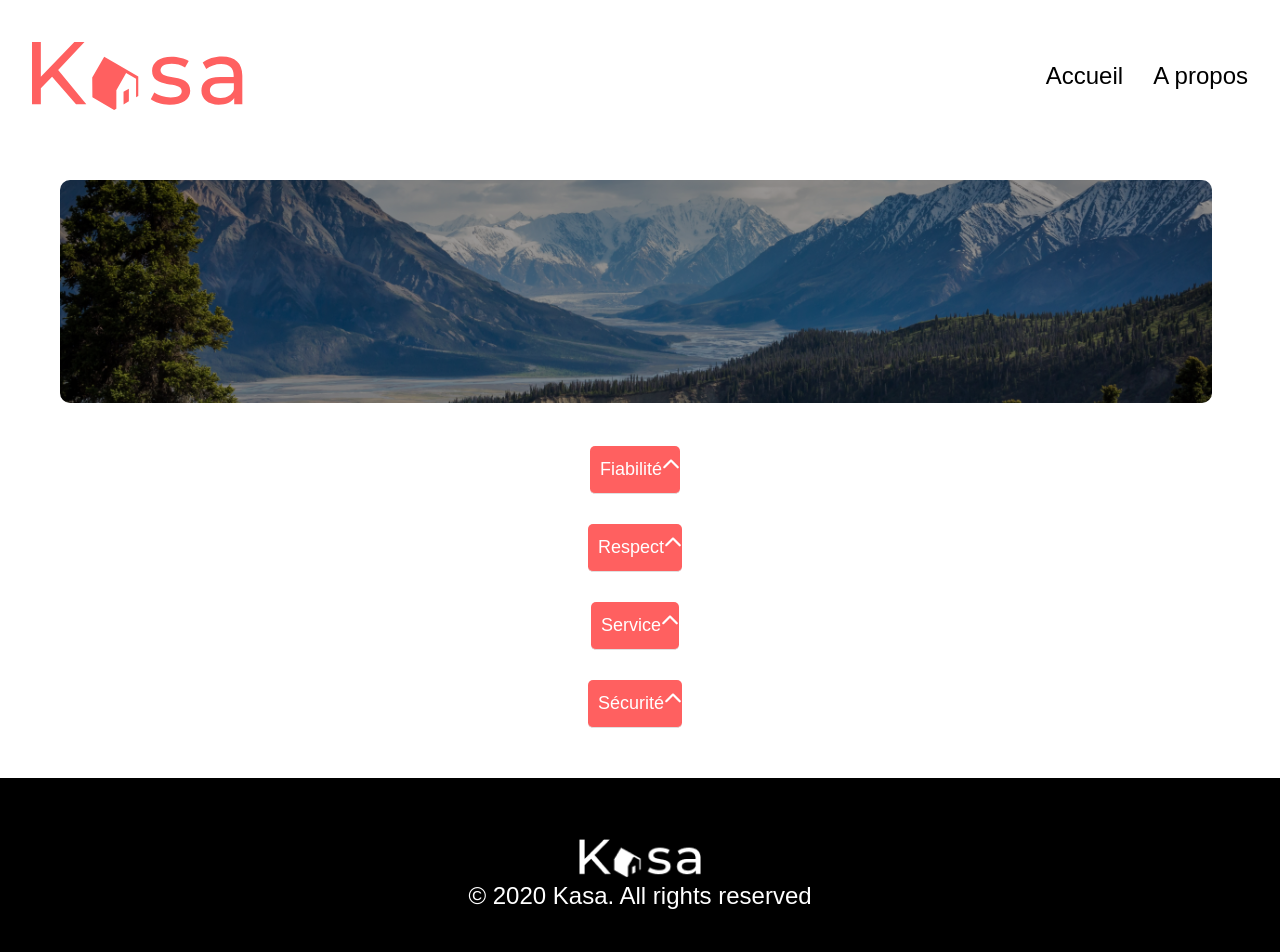
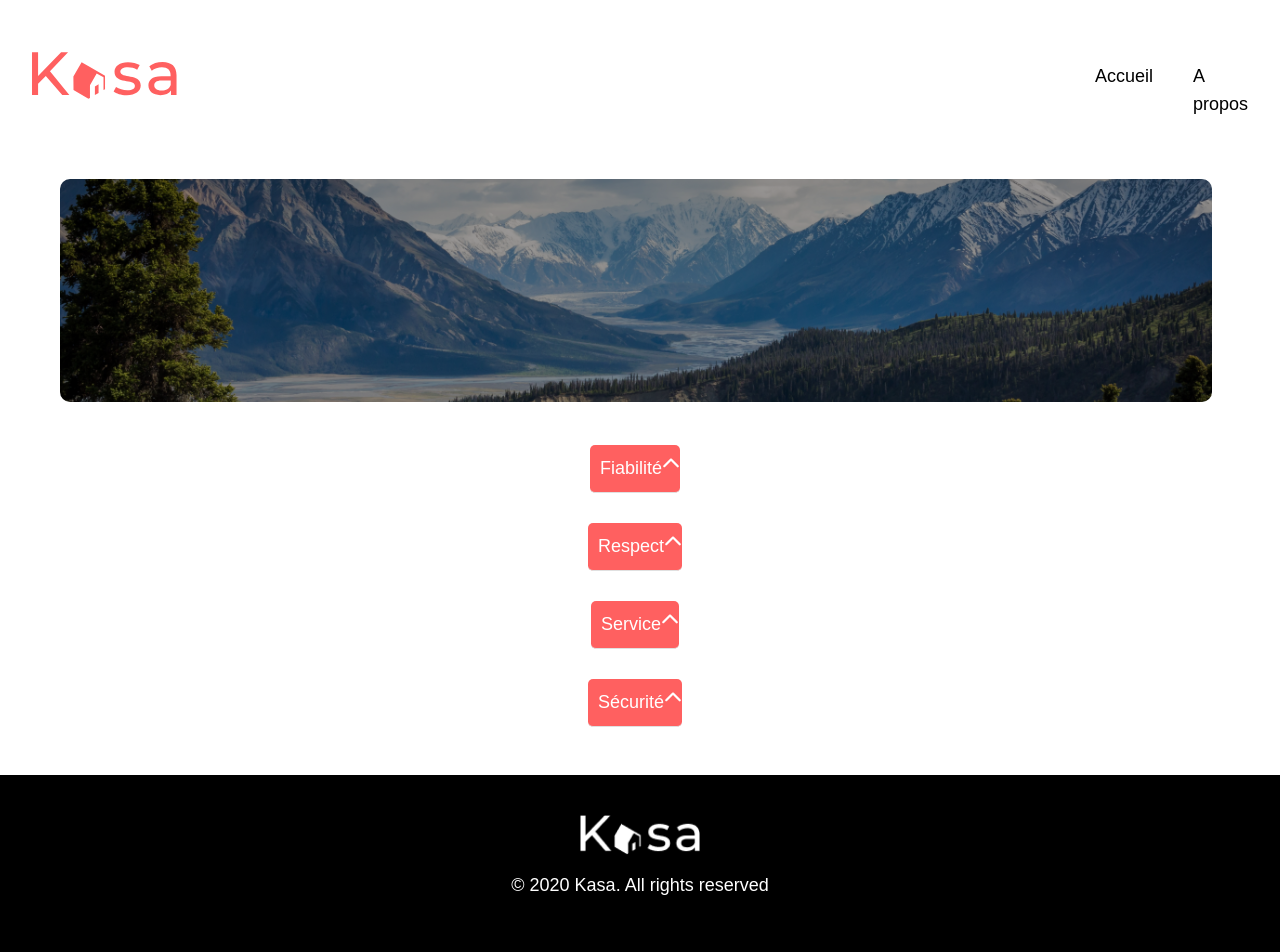
Before and after one commit to AgatheMazuret/Kasa-2.0, a React (Vite) app: page /a-propos in a window 1280 px wide. Shown: the top 952 px of the page. Built offline with nearby package versions, Linux system fonts and the light colour scheme.

Commit message:
tailwind in all components

```diff
--- a/src/components/carousel/carousel.css
+++ /dev/null
@@ -1,75 +0,0 @@
-/************************************************* Version Desktop *****************************************************/
-
-.cardHouse {
-  display: flex;
-  flex-direction: column;
-  width: 100%;
-  height: 100%;
-  align-items: center;
-  justify-content: center;
-}
-
-.carouselContainer {
-  position: relative;
-  display: flex;
-  justify-content: center;
-  align-items: center;
-  width: 1240px;
-  height: 415px;
-  margin-bottom: 20px;
-}
-
-.carouselImage {
-  width: 1240px;
-  height: 415px;
-  object-fit: cover;
-  align-items: center;
-  justify-content: center;
-}
-
-.carousel-chevron-left,
-.carousel-chevron-right {
-  position: absolute;
-  top: 50%;
-  transform: translateY(-50%);
-  font-size: 50px;
-  color: white;
-  z-index: 10;
-  cursor: pointer;
-}
-
-.carousel-chevron-left {
-  left: 20px;
-}
-
-.carousel-chevron-right {
-  right: 20px;
-}
-
-/************************************************* Version Desktop *****************************************************/
-
-@media (max-width: 480px) {
-  .carouselImage {
-    width: 335;
-    height: 255px;
-    align-items: center;
-  }
-
-  .carouselContainer {
-    width: 335px;
-    height: 255px;
-  }
-
-  .carousel-chevron-left,
-  .carousel-chevron-right {
-    font-size: 30px;
-  }
-
-  .carousel-chevron-left {
-    left: 0;
-  }
-
-  .carousel-chevron-right {
-    right: 0;
-  }
-}
--- a/src/components/carousel/carousel.tsx
+++ b/src/components/carousel/carousel.tsx
@@ -4,19 +4,16 @@ import {
   faChevronLeft,
   faChevronRight,
 } from "@fortawesome/free-solid-svg-icons";
-import "./carousel.css";
 
 type CarouselProps = { images: string[] };
 
 function Carousel({ images }: CarouselProps) {
   const [currentImage, setCurrentImage] = useState(0);
 
-  // Fonction pour avancer l'image
   const nextImage = () => {
     setCurrentImage((prevIndex) => (prevIndex + 1) % images.length);
   };
 
-  // Fonction pour reculer l'image
   const prevImage = () => {
     setCurrentImage(
       (prevIndex) => (prevIndex - 1 + images.length) % images.length
@@ -24,24 +21,29 @@ function Carousel({ images }: CarouselProps) {
   };
 
   return (
-    <div className="carouselContainer">
-      {/* Chevron gauche avec Font Awesome */}
-      <a className="carousel-chevron-left" onClick={prevImage}>
+    <div className="relative flex justify-center items-center w-[1240px] h-[415px] mb-5 max-w-full">
+      {/* Chevron gauche */}
+      <button
+        className="absolute top-1/2 transform -translate-y-1/2 text-4xl text-white z-10 cursor-pointer left-5"
+        onClick={prevImage}
+      >
         <FontAwesomeIcon icon={faChevronLeft} />
-      </a>
+      </button>
 
       {/* Image du carousel */}
-
       <img
         src={images[currentImage]}
         alt="carousel"
-        className="carouselImage"
+        className="w-[1240px] h-[415px] object-cover"
       />
 
-      {/* Chevron droit avec Font Awesome */}
-      <a className="carousel-chevron-right" onClick={nextImage}>
+      {/* Chevron droit */}
+      <button
+        className="absolute top-1/2 transform -translate-y-1/2 text-4xl text-white z-10 cursor-pointer right-5"
+        onClick={nextImage}
+      >
         <FontAwesomeIcon icon={faChevronRight} />
-      </a>
+      </button>
     </div>
   );
 }
--- a/src/components/footer/footer.css
+++ /dev/null
@@ -1,52 +0,0 @@
-/******************************************* Desktop ********************************************/
-
-.footer {
-  background-color: black;
-  width: 100%;
-}
-
-.logo-footer {
-  display: flex;
-  flex-direction: column;
-  height: 180px;
-  background-color: black;
-  text-align: center;
-  justify-content: center;
-  margin-top: 50px;
-  padding-bottom: 30px;
-  align-items: center;
-}
-
-.logo-footer img {
-  width: 122px;
-  height: 39px;
-  margin-top: 40px;
-  justify-content: center;
-}
-
-.logo-footer p {
-  display: flex;
-  width: 100%;
-  font-size: 24px;
-  text-align: center;
-  justify-content: center;
-  color: white;
-  height: 30px;
-}
-
-/******************************************** Mobile ***********************************************/
-
-@media (max-width: 480px) {
-  .footer {
-    width: 100%;
-  }
-
-  .logo-footer img {
-    width: 122px;
-    height: 39px;
-  }
-
-  .logo-footer p {
-    font-size: 12px;
-  }
-}
--- a/src/components/footer/footer.tsx
+++ b/src/components/footer/footer.tsx
@@ -1,13 +1,18 @@
-import "./footer.css";
-
 const Footer = () => {
   return (
-    <div className="footer">
-      <div className="logo-footer">
-        <img src="/logo-kasa-footer.png" alt="Logo Kasa" />
-        <p>© 2020 Kasa. All rights reserved</p>
+    <footer className="bg-black w-full flex flex-col items-center justify-center mt-12 pb-8">
+      <div className="flex flex-col items-center h-44 text-center">
+        <img
+          src="/logo-kasa-footer.png"
+          alt="Logo Kasa"
+          className="w-30 h-10 mt-10"
+        />
+        <p className="text-white text-sm sm:text-lg mt-4">
+          © 2020 Kasa. All rights reserved
+        </p>
       </div>
-    </div>
+    </footer>
   );
 };
+
 export default Footer;
--- a/src/components/header/header.tsx
+++ b/src/components/header/header.tsx
@@ -1,22 +1,26 @@
 import { NavLink } from "react-router-dom";
-import "./header.css";
 
 const Nav = () => {
   return (
-    <div className="header">
-      <div className="logo">
-        <img src="/logo.svg" alt="Logo Kasa" />
-
-        <div className="nav">
-          <NavLink to="/">
-            <div>Accueil</div>
-          </NavLink>
-          <NavLink to="/a-propos">
-            <div>A propos</div>
-          </NavLink>
-        </div>
+    <header className="flex justify-between items-center w-full p-5 sm:p-8 text-lg">
+      <div className="flex items-center w-full mt-5 mb-12">
+        <img className="w-[145px] h-[47px]" src="/logo.svg" alt="Logo Kasa" />
       </div>
-    </div>
+      <nav className="flex gap-5 sm:gap-10">
+        <NavLink
+          to="/"
+          className="text-black text-sm sm:text-lg font-medium hover:underline"
+        >
+          Accueil
+        </NavLink>
+        <NavLink
+          to="/a-propos"
+          className="text-black text-sm sm:text-lg font-medium hover:underline"
+        >
+          A propos
+        </NavLink>
+      </nav>
+    </header>
   );
 };
 
--- a/src/components/host/host.css
+++ /dev/null
@@ -1,47 +0,0 @@
-/************************************************** Version Desktop *****************************************************/
-
-.hostNamePicture {
-  display: flex;
-  width: 100%;
-  justify-content: flex-start;
-  flex-direction: row-reverse;
-  align-items: center;
-  margin-bottom: 20px;
-}
-
-.hostPicture img {
-  width: 100%;
-  height: 100%;
-  object-fit: cover;
-  border-radius: 50%;
-}
-
-.hostName p {
-  font-size: 18px;
-  font-weight: 500;
-  margin-right: 15px;
-  color: #ff6060;
-}
-
-/************************************************** Version Mobile *****************************************************/
-
-@media (max-width: 480px) {
-  .hostNamePicture {
-    flex-direction: column;
-    gap: 10px;
-  }
-
-  .hostPicture {
-    display: flex;
-    align-items: center;
-    justify-content: center;
-  }
-
-  .hostNamePicture img {
-    width: 50%;
-  }
-
-  .hostName p {
-    font-size: 14px;
-  }
-}
--- a/src/components/host/host.tsx
+++ b/src/components/host/host.tsx
@@ -1,6 +1,3 @@
-import "../host/host.css";
-
-// Définir le type des props
 type HostProps = {
   host: {
     name: string;
@@ -10,16 +7,29 @@ type HostProps = {
 
 function Host({ host }: HostProps) {
   if (!host || !host.name || !host.picture) {
-    return <div className="hostError">Host information is missing.</div>;
+    return (
+      <div className="text-red-500 text-center">
+        Host information is missing.
+      </div>
+    );
   }
 
   return (
-    <div className="hostNamePicture">
-      <div className="hostPicture">
-        <img src={host.picture} alt={`Picture of ${host.name}`} />
+    <div className="flex flex-col gap-2.5 lg:flex-row-reverse lg:items-center lg:justify-start lg:mb-5 w-full">
+      {/* Image de l'hôte */}
+      <div className="flex items-center justify-center">
+        <img
+          className="w-1/2 lg:w-full lg:h-full object-cover rounded-full"
+          src={host.picture}
+          alt={`Picture of ${host.name}`}
+        />
       </div>
-      <div className="hostName">
-        <p>{host.name}</p>
+
+      {/* Nom de l'hôte */}
+      <div className="flex items-center">
+        <p className="text-base lg:text-lg font-medium text-[#ff6060] lg:mr-4">
+          {host.name}
+        </p>
       </div>
     </div>
   );
--- a/src/components/rating/rating.css
+++ /dev/null
@@ -1,20 +0,0 @@
-/******************************************************* Version Desktop ***********************************************/
-
-.rating {
-  display: flex;
-  justify-content: flex-end;
-  align-items: center;
-  margin: 0;
-  padding: 0;
-  width: 100%;
-}
-
-/******************************************************* Version Mobile ***********************************************/
-
-@media (max-width: 480px) {
-  .rating {
-    justify-content: center;
-    align-items: center;
-    height: 95px;
-  }
-}
--- a/src/components/rating/rating.tsx
+++ b/src/components/rating/rating.tsx
@@ -1,5 +1,3 @@
-import "../rating/rating.css";
-
 type RatingProps = {
   rating: number;
 };
@@ -8,7 +6,7 @@ function Rating({ rating }: RatingProps) {
   const starFull = "/star-full.png";
   const starEmpty = "/star-empty.png";
   return (
-    <div className="rating">
+    <div className="flex justify-end items-center w-full h-[95px] lg:m-0 lg:p-0">
       {Array.from({ length: 5 }, (_, index) => (
         <img
           key={index}
--- a/src/components/tags/tags.css
+++ /dev/null
@@ -1,35 +0,0 @@
-/************************************************* Version Desktop **********************************************************/
-
-.tags {
-  display: flex;
-  width: 100%;
-  justify-content: flex-start;
-  flex-wrap: wrap;
-  gap: 10px;
-  margin-top: 10px;
-  gap: 20px;
-}
-
-.tag {
-  color: white;
-  background-color: #ff6060;
-  border-radius: 10px;
-  padding: 8px 20px;
-  font-size: 14px;
-  font-weight: 700;
-}
-
-/************************************************* Version Mobile **********************************************************/
-
-@media (max-width: 480px) {
-  .tags {
-    display: flex;
-    width: 100%;
-    flex-direction: row;
-    gap: 10px;
-  }
-
-  .tag {
-    width: 30%;
-  }
-}
--- a/src/components/tags/tags.tsx
+++ b/src/components/tags/tags.tsx
@@ -1,14 +1,15 @@
-import "./tags.css";
-
 type TagsProps = {
   tag: string[];
 };
 
 function Tag({ tag }: TagsProps) {
   return (
-    <div className="tags">
+    <div className="flex w-full justify-items-start flex-wrap flex-row gap-[10px] lg:gap[20px lg:mt-[10px]] ">
       {tag.map((t, index) => (
-        <div className="tag" key={index}>
+        <div
+          className="text-white bg-[#ff6060] rounded-[10px] px-5 py-2 text-sm font-bold w-[30%]"
+          key={index}
+        >
           {t}
         </div>
       ))}
```
